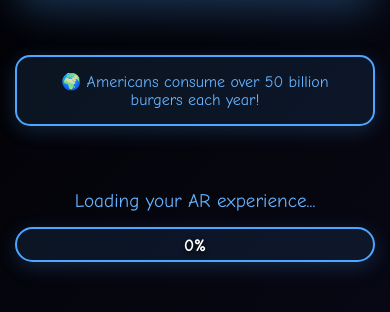
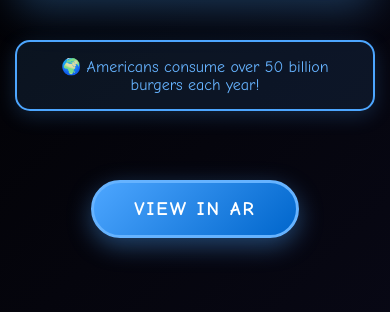
Before and after one commit to shivi-glitch/ar-01, a plain HTML site: page index.html in a window 390 px wide. Shown: the part 264-576 px from the top of the page. Drawn offline with Linux system fonts and the light colour scheme; some packages are replaced by stand-ins of ours; a script that the page names is missing.

Commit message:
Fix AR button visibility with proper container and display management

```diff
--- a/index.html
+++ b/index.html
@@ -185,9 +185,16 @@
             }
         }
 
+        /* AR Button Container */
+        .ar-button-container {
+            width: 100%;
+            display: flex;
+            justify-content: center;
+        }
+
         /* AR Button */
         .ar-button {
-            display: block;
+            display: none;
             background: linear-gradient(135deg, #4da6ff, #0066cc);
             color: white;
             font-family: 'Comic Sans MS', 'Comic Sans', cursive;
@@ -197,21 +204,15 @@
             border: 3px solid #66b3ff;
             border-radius: 50px;
             cursor: pointer;
-            margin: 30px auto;
+            margin: 0;
             transition: all 0.3s ease;
             box-shadow: 0 8px 25px rgba(77, 166, 255, 0.4);
             text-transform: uppercase;
             letter-spacing: 2px;
-            opacity: 0;
-            visibility: hidden;
-            transform: scale(0.3);
         }
 
         .ar-button.visible {
-            display: block !important;
-            opacity: 1;
-            visibility: visible;
-            transform: scale(1);
+            display: flex;
             animation: bounceIn 0.8s ease-out;
         }
 
@@ -258,7 +259,6 @@
 
             .fact {
                 padding: 15px 20px;
-                margin: 15px 0;
             }
 
             model-viewer {
@@ -319,18 +319,23 @@
             interpolation-decay="200">
         </model-viewer>
 
-        <!-- AR Button -->
-        <button class="ar-button" id="arButton">View in AR</button>
+        <!-- AR Button Container -->
+        <div class="ar-button-container" id="arContainer" style="display: none;">
+            <button class="ar-button" id="arButton">View in AR</button>
+        </div>
     </div>
 
     <script>
         const modelViewer = document.getElementById('modelViewer');
         const loadingBar = document.getElementById('loadingBar');
         const loadingPercentage = document.getElementById('loadingPercentage');
+        const loadingSection = document.querySelector('.loading-section');
         const arButton = document.getElementById('arButton');
+        const arContainer = document.getElementById('arContainer');
         const facts = document.querySelectorAll('.fact');
 
         let currentFactIndex = 0;
+        let modelLoaded = false;
 
         // Cycling Facts Animation
         function showFact(index) {
@@ -354,27 +359,54 @@
 
         // Track loading progress
         modelViewer.addEventListener('progress', (event) => {
-            const progress = event.detail.totalProgress * 100;
+            const progress = Math.round(event.detail.totalProgress * 100);
             loadingBar.style.width = progress + '%';
-            loadingPercentage.textContent = Math.round(progress) + '%';
+            loadingPercentage.textContent = progress + '%';
+            console.log('📊 Loading:', progress + '%');
+
+            // Show button when progress reaches 100%
+            if (progress >= 100) {
+                setTimeout(() => showARButton(), 500);
+            }
         });
 
         // When model is loaded
         modelViewer.addEventListener('load', () => {
-            console.log('Model loaded successfully!');
-            // Complete the loading bar
+            console.log('✅ Model loaded successfully!');
+            showARButton();
+        });
+
+        // Function to show AR button
+        function showARButton() {
+            if (modelLoaded) return;
+            modelLoaded = true;
+
             loadingBar.style.width = '100%';
             loadingPercentage.textContent = '100%';
+            console.log('🎯 Showing AR button...');
 
-            // After a short delay, show the model and AR button
             setTimeout(() => {
-                modelViewer.classList.add('loaded');
-                arButton.classList.add('visible');
-                console.log('AR button should now be visible');
-                console.log('Button classes:', arButton.className);
-                console.log('Button computed style:', window.getComputedStyle(arButton).opacity);
-            }, 500);
-        });
+                loadingSection.style.opacity = '0';
+                loadingSection.style.transition = 'opacity 0.3s ease';
+
+                setTimeout(() => {
+                    loadingSection.style.display = 'none';
+                    arContainer.style.display = 'flex';
+                    arButton.classList.add('visible');
+                    console.log('✅ AR button is visible now!');
+                    console.log('Button classes:', arButton.className);
+                    console.log('Container display:', arContainer.style.display);
+                }, 300);
+            }, 400);
+        }
+
+        // Fallback: Show button after 3 seconds if not shown yet
+        setTimeout(() => {
+            if (!modelLoaded) {
+                console.log('⏰ Fallback: Showing AR button after timeout');
+                showARButton();
+            }
+        }, 3000);
 
         // AR Button Click Handler
         arButton.addEventListener('click', () => {
@@ -388,7 +420,7 @@
 
         // Error handling
         modelViewer.addEventListener('error', (event) => {
-            console.error('Error loading model:', event.detail);
+            console.error('❌ Error loading model:', event.detail);
             loadingPercentage.textContent = 'Error loading model';
             loadingBar.style.background = 'linear-gradient(90deg, #ff4d4d, #ff6666)';
         });
```
